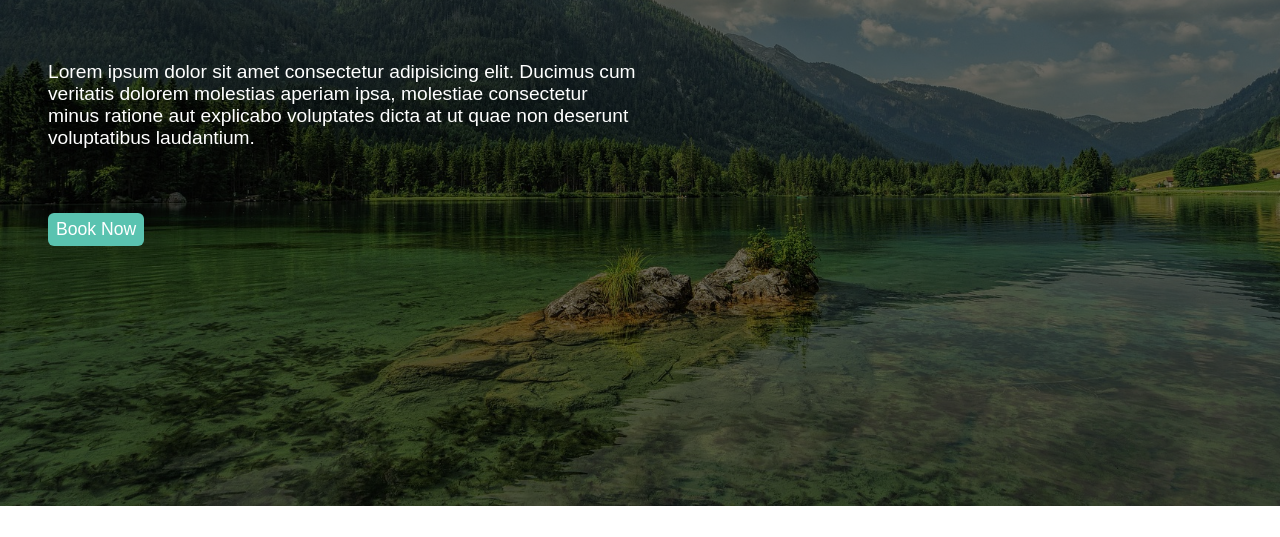
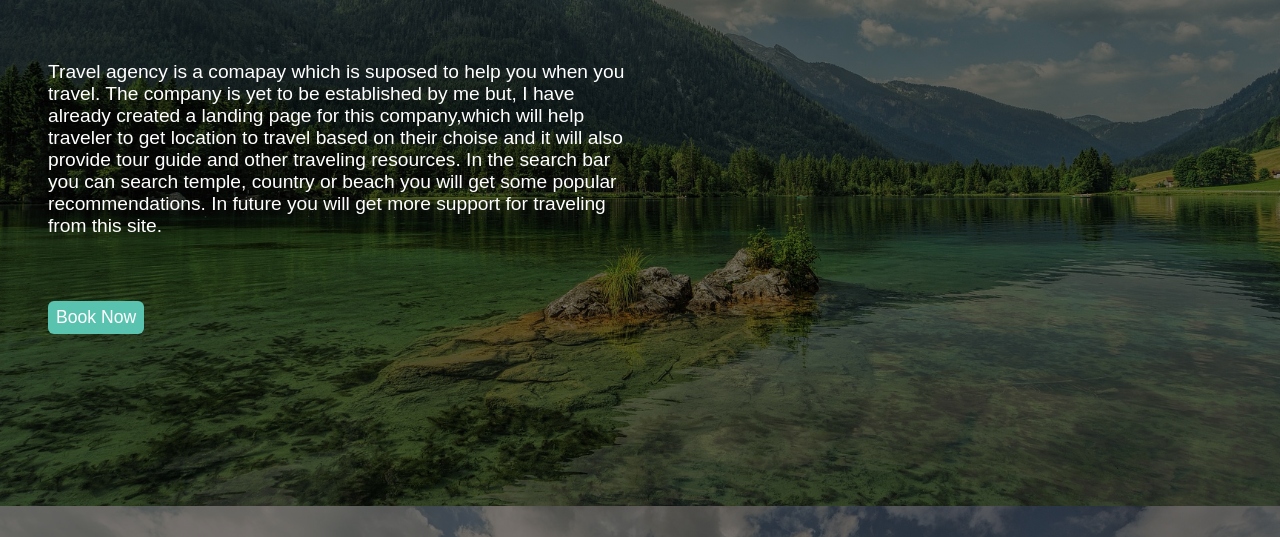
Before and after one commit to BibekBhusal0/projects, a plain HTML site: page index.html in a window 1280 px wide. Shown: the part 294-831 px from the top of the page. Before the commit the page ends 800 px from the top, so only its background shows below. Drawn offline with nearby package versions, Linux system fonts and the light colour scheme.

Commit message:
useless texts added

```diff
--- a/index.html
+++ b/index.html
@@ -34,12 +34,18 @@
     <main class="home">
       <div class="content">
         <h1>EXPLORE DREAM DESTINATION</h1>
-        <p class="text">
-          Lorem ipsum dolor sit amet consectetur adipisicing elit. Ducimus cum
-          veritatis dolorem molestias aperiam ipsa, molestiae consectetur minus
-          ratione aut explicabo voluptates dicta at ut quae non deserunt
-          voluptatibus laudantium.
-        </p>
+        <div class="text">
+          <p>
+            Travel agency is a comapay which is suposed to help you when you
+            travel. The company is yet to be established by me but, I have
+            already created a landing page for this company,which will help
+            traveler to get location to travel based on their choise and it will
+            also provide tour guide and other traveling resources. In the search
+            bar you can search temple, country or beach you will get some
+            popular recommendations. In future you will get more support for
+            traveling from this site.
+          </p>
+        </div>
         <button class="btn btn_small btn_green">Book Now</button>
       </div>
       <div id="search_result" class="search_result"></div>
--- a/travel_recommendation.css
+++ b/travel_recommendation.css
@@ -145,6 +145,10 @@ main .text{
 button{
     cursor: pointer;
 }
+.search_result{
+    overflow-y: scroll;
+    height: 700px;
+}
 
 .result_item{
     padding-bottom:2rem ;
```
Also changed, not shown: about.html (+11 -8 lines), contact.html (+1 -1 lines).
